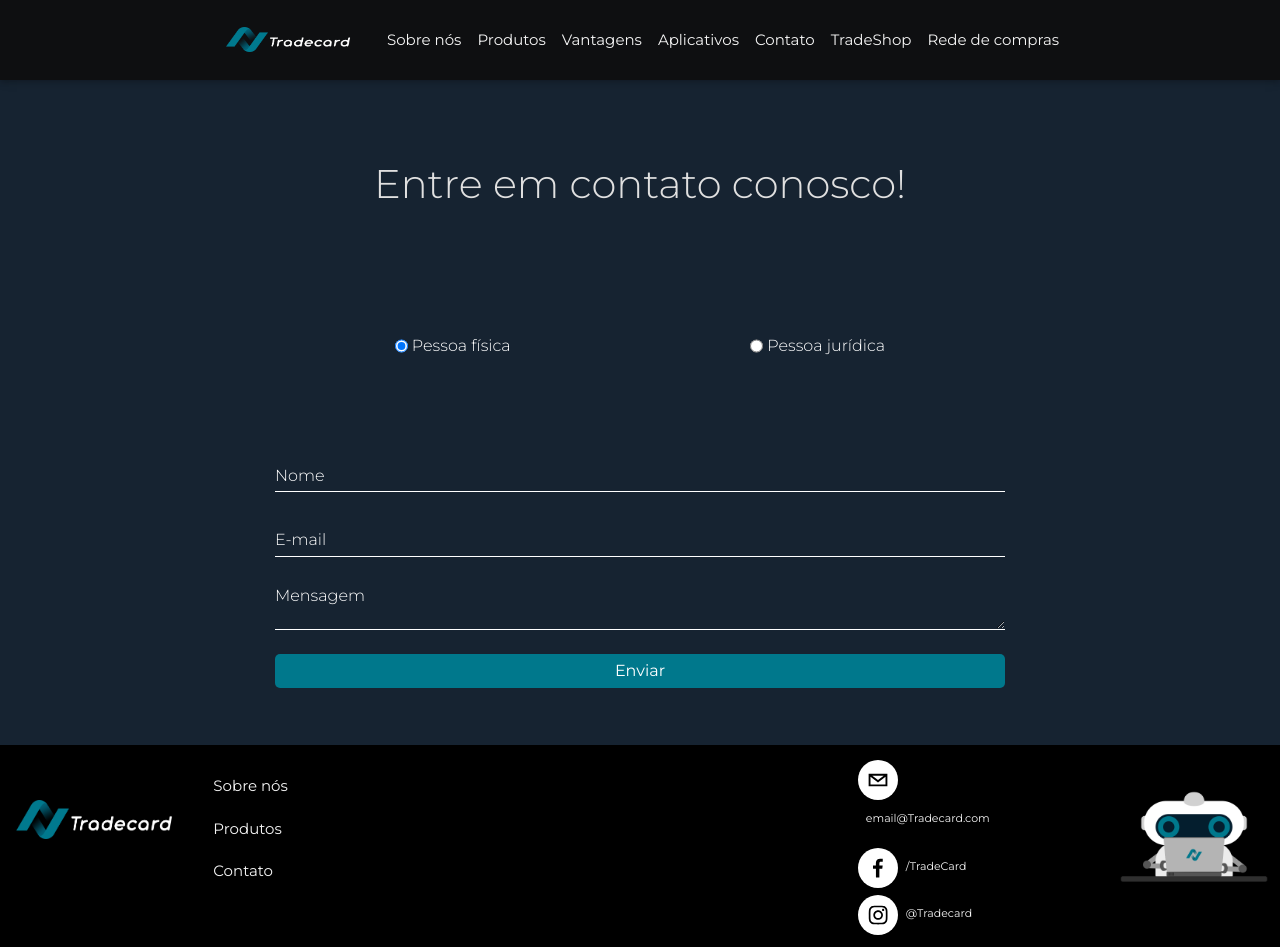
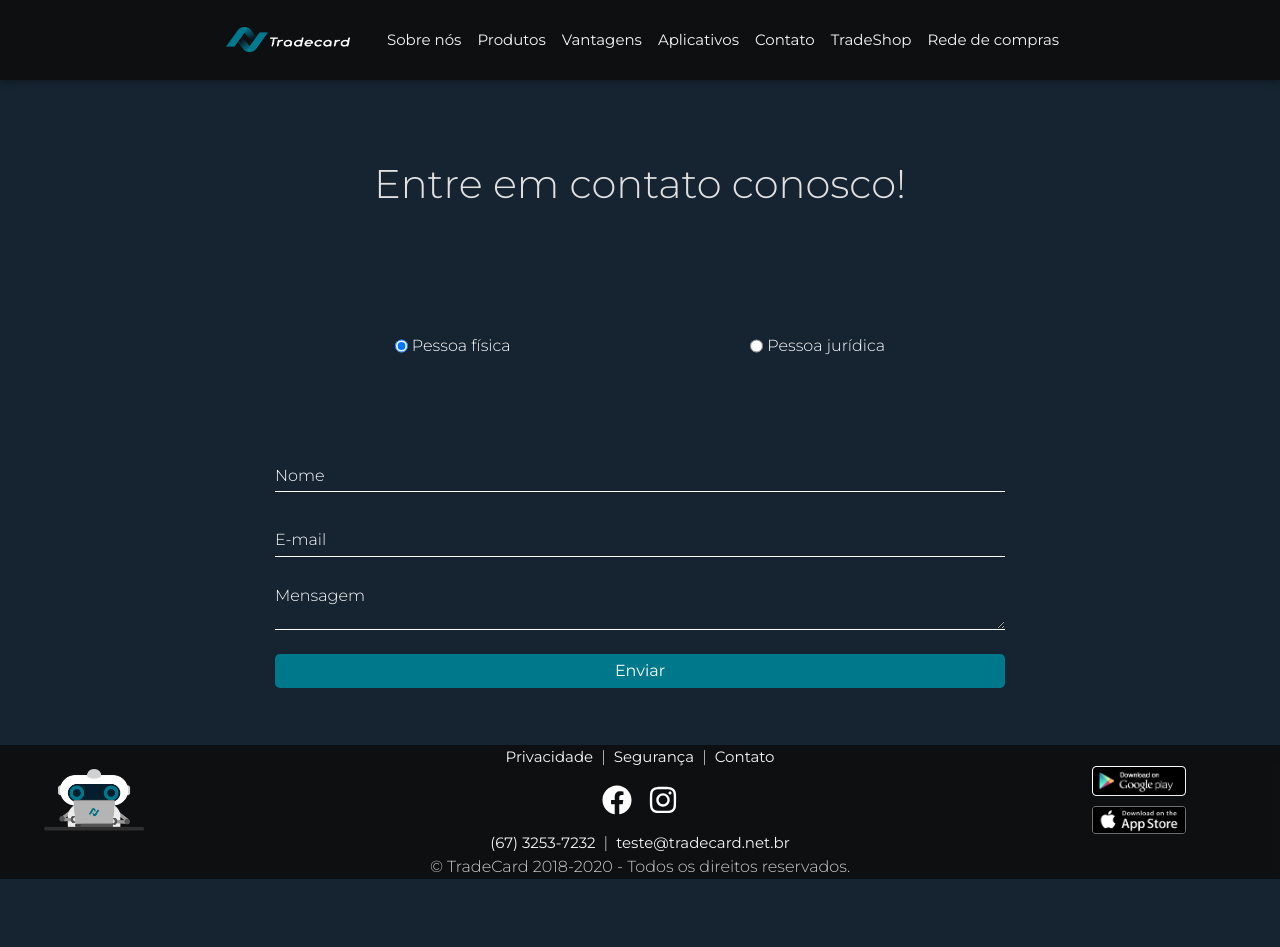
Before and after one commit to jamessonseren/correct-site-institucional, a React (Create React App) app: page /contato in a window 1280 px wide. Shown: the top 947 px of the page. After the commit the page ends 879 px from the top, so only its background shows below. Built offline with nearby package versions, Linux system fonts and the light colour scheme; what react-pose would draw is missing.

Commit message:
Refatoração footer

```diff
--- a/src/components/aplicativos/Aplicativos.js
+++ b/src/components/aplicativos/Aplicativos.js
@@ -37,7 +37,6 @@ export default function Aplicativos(){
 
             <Col>
                 <Box pose={isVisible ? 'visible' : 'hidden'}>
-
                     <h4 className='text-light' style={{fontWeight: 500}}>APP Tradecard</h4>
                     <p className='text-light text-justify' style={{textIndent: '1.5rem'}}>
                         Para o mundo moderno das pessoas físicas que se importam com a praticidade dos procedimentos,
--- a/src/components/footer/Footer.js
+++ b/src/components/footer/Footer.js
@@ -1,14 +1,42 @@
-import React, { Component } from 'react'
-import {Navbar, Nav, Image, Row, Col} from 'react-bootstrap'
+import React from 'react'
+import {Image, Row, Col} from 'react-bootstrap'
 import { Link, } from "react-router-dom";
-import { SocialIcon } from 'react-social-icons';
+import { FaFacebook, FaInstagram } from "react-icons/fa";
 import './footer.css'
 
 export default function Footer() {
     return (
-        <>
-            <Row className="foot">
-                <Col sm={4}>
+        <Row style={{backgroundColor: "rgba(14, 14, 14, 0.9)"}}>
+            <Col sm={2} className="justify-content-center align-items-center d-flex">
+                <Image className="p-3" style={{width: '70%'}} src={require('../../assets/robot.png')} fluid/>
+            </Col>
+            <Col sm={8} className="justify-content-center align-items-center d-flex" style={{flexDirection: 'column'}}>
+                <Row>
+                    <Link className='navbar-link-trade'>Privacidade</Link>
+                    <span className='ml-2 mr-2 text-light'>|</span>
+                    <Link className='navbar-link-trade'>Segurança</Link>
+                    <span className='ml-2 mr-2 text-light'>|</span>
+                    <Link className='navbar-link-trade' to='/contato'>Contato</Link>
+                </Row>
+                <Row className='mt-3'>
+                    <FaFacebook color='white' className='mr-3' size={30}/>
+                    <FaInstagram color='white' size={30}/>
+                </Row>
+                <Row className='mt-3 text-light'>
+                    <span className='navbar-link-trade'>(67) 3253-7232</span>
+                    <span className='ml-2 mr-2 text-light'>|</span>
+                    <span className='navbar-link-trade'>teste@tradecard.net.br</span>
+                </Row>
+            </Col>
+            <Col sm={2} className="justify-content-center align-items-center d-flex" style={{flexDirection: 'column'}}>
+                <a> <Image src={require('../../assets/download_google_play.png')} style={{width: '50%'}} rounded fluid/> </a>
+                <a> <Image src={require('../../assets/download_app_store.png')} style={{width: '50%', marginTop: 10}} rounded fluid/> </a>
+            </Col>
+            <Col sm={12} className="justify-content-center align-items-center d-flex" style={{color: '#ccc'}}>
+                © TradeCard 2018-2020 - Todos os direitos reservados.
+            </Col>
+
+            {/* <Col sm={10}>
                 <Row>
                     <Col sm={6}>
                         <Image className="logof" src={require('../../assets/tradecard_logo_white.png')} fluid/>
@@ -31,28 +59,25 @@ export default function Footer() {
             </Col>
             <Col sm={4}>
                 <Row>
-                        <Col sm={4}>
                         <Row className="espaco pIcon">
                             <SocialIcon network="email" style={{ height: 40, width: 40 }} bgColor="white" />
                             <p className="socialText">email@Tradecard.com</p>
-                            </Row>
-                            <Row  className="espaco">
                             <SocialIcon network="facebook" style={{ height: 40, width: 40 }} bgColor="white"/>
                             <p className="socialText">/TradeCard</p>
-                            </Row>
-                            <Row className="espaco">
                             <SocialIcon network="instagram" style={{ height: 40, width: 40 }} bgColor="white"/>
                             <p className="socialText">@Tradecard</p>
                         </Row>
-                        </Col>
+                        <Row  className="espaco">
+                        </Row>
+                        <Row className="espaco">
+                        </Row>
                     <Col sm={7}>
                         <Row>
                         <Image className="robo" src={require('../../assets/robot.png')} fluid/>
                         </Row>
                     </Col>
                 </Row>
-                </Col>
+            </Col> */}
         </Row>
-        </>
     )
 }
--- a/src/components/sobre_nos/SobreNos.css
+++ b/src/components/sobre_nos/SobreNos.css
@@ -2,14 +2,12 @@
     color: white;
     background-image: url("../../assets/people_talking.png") ;
     background-size: cover;
-    height: 60vh;
-    min-height: 60vh;
+    height: 50vh;
 }
 
 .section{
-    background-color: rgba(14, 14, 14, 1);
-    height: 50vh;
-    min-height: 35vh;
+    background-color: rgb(34, 34, 34);
+    height: 40vh;
 }
 
 .description{
@@ -17,7 +15,3 @@
     color: whitesmoke;
     font-size: 18px
 }
-
-.foot{
-    padding-bottom: 100px;
-}
--- a/src/components/sobre_nos/SobreNos.js
+++ b/src/components/sobre_nos/SobreNos.js
@@ -1,5 +1,5 @@
 import React, { useState, useEffect } from 'react';
-import {Container} from 'react-bootstrap'
+import {Container, Row} from 'react-bootstrap'
 import posed from 'react-pose';
 import Footer from '../footer/Footer'
 import "./SobreNos.css"
@@ -27,13 +27,13 @@ export default function SobreNos(){
     }, [])
 
     return(
-        <Container fluid={true} className='p-0 m-0'>
-            <Container fluid={true} className='backgroundImage d-flex'>
+        <Container fluid={true} className='p-0 m-0'  style={{overflow: 'hidden'}}>
+            <Row className='backgroundImage d-flex'>
                 <Box pose={isVisible ? 'visible' : 'hidden'} className='align-items-end ml-4 row'>
                     <h1 className='font-weight-bold'> Sobre Nós </h1>
                 </Box>
-            </Container>
-            <Container fluid={true} className="section p-5">
+            </Row>
+            <Row fluid={true} className="section p-5">
                 <Box pose={isVisible ? 'visible' : 'hidden'}>
                     <p className="description ">
                         A Tradecard surgiu no Brasil em 2018, com sede em Campo Grande/MS,
@@ -51,7 +51,7 @@ export default function SobreNos(){
                         adaptando-os às suas políticas internas, leis, sindicatos e outros motivos se houverem.
                     </p>
                 </Box>
-            </Container>
+            </Row>
         </Container>
     )
 }
```
Also changed, not shown: src/assets/robot.png. Lines whose indentation alone changed are shown as unchanged.
